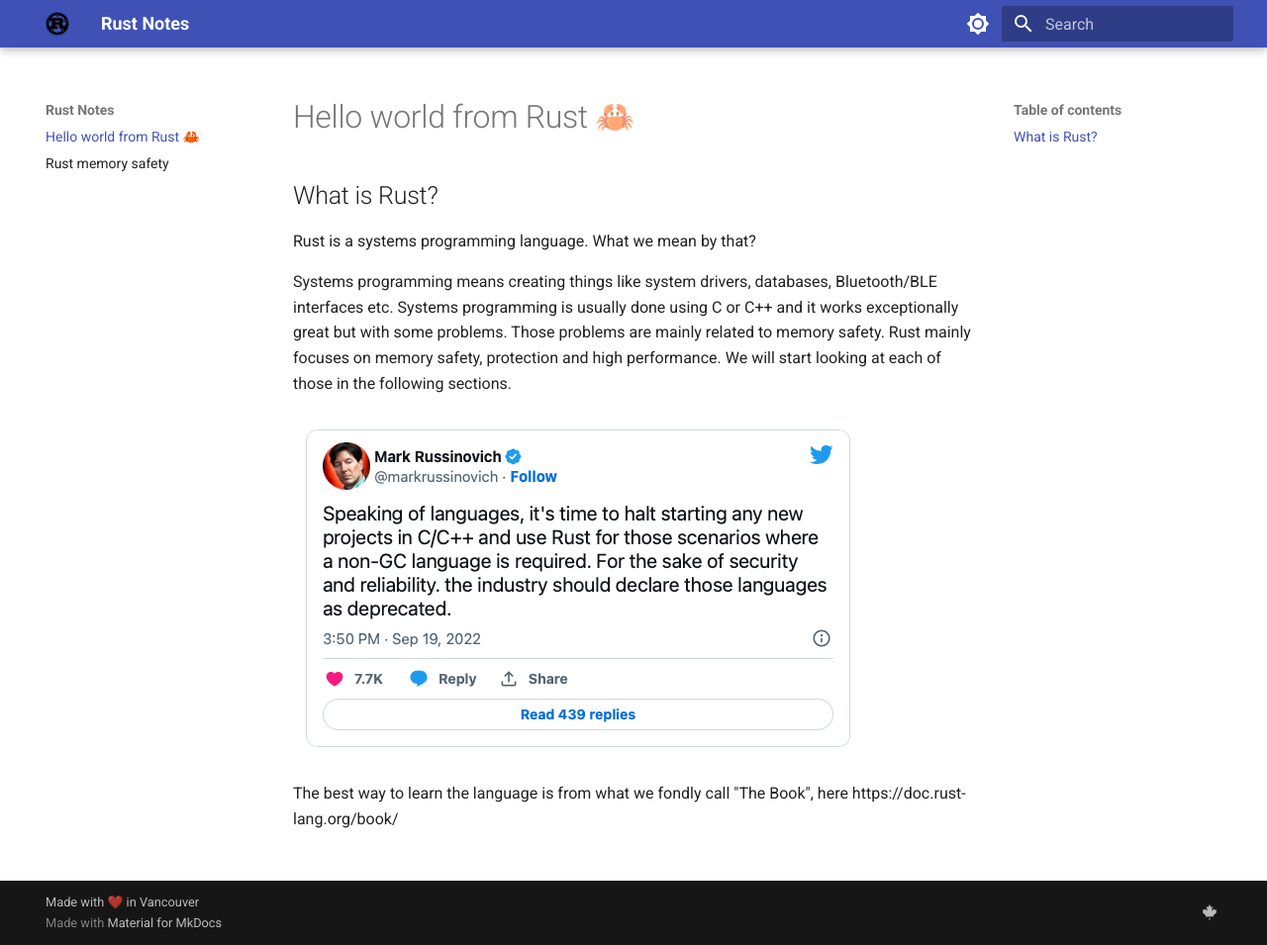
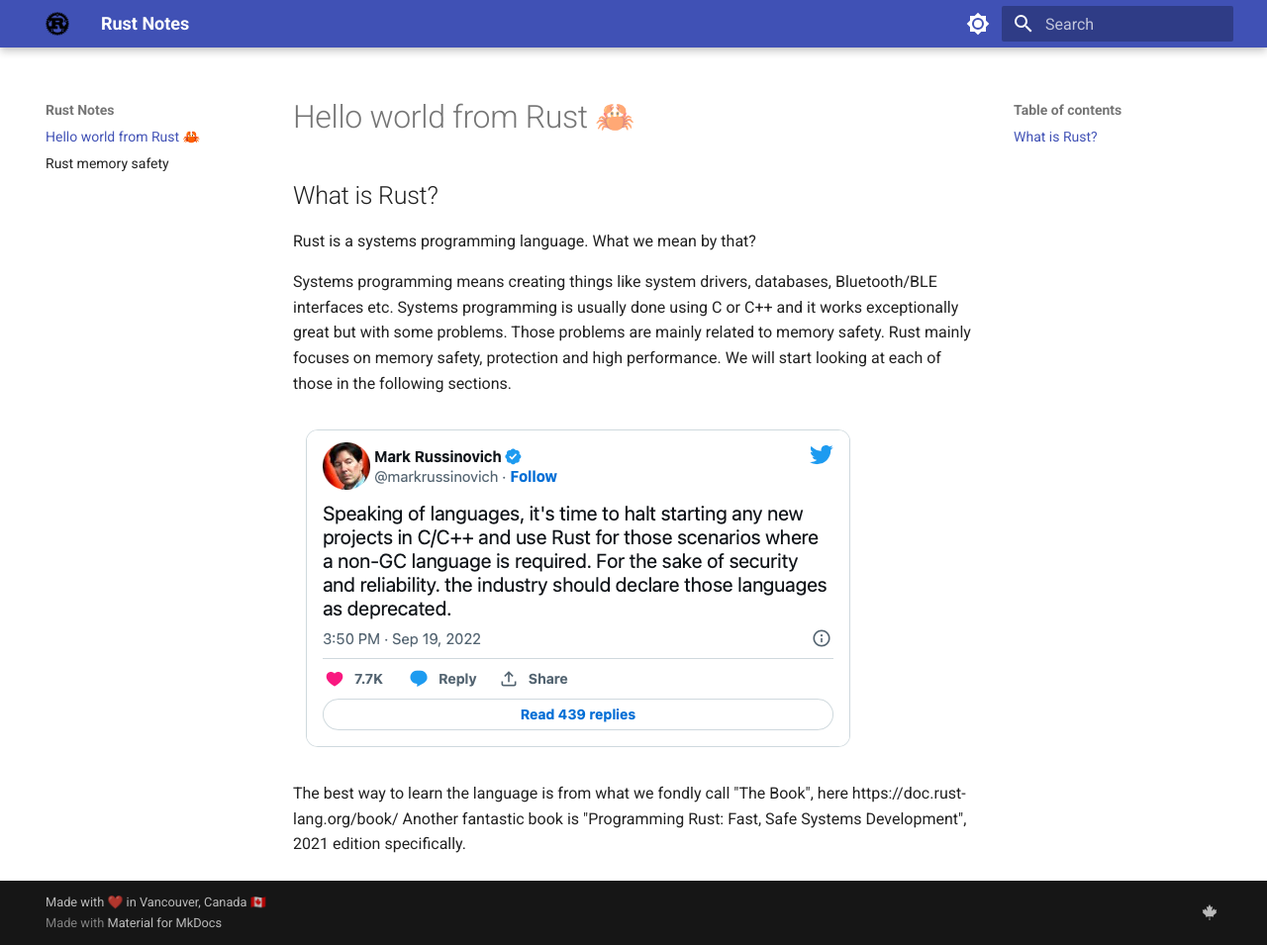
Before and after one commit to karthikaiyasamy/rustnotes, an MkDocs documentation site: the page built from docs/index.md, in a window 1280 px wide and 955 px high. Shown: the whole window at 99% size. Built offline with MkDocs 1.6.1 and Material for MkDocs 9.7.7, drawn with Linux system fonts in a browser that asks for light colours.

Commit message:
Cosmetic changes

```diff
--- a/docs/index.md
+++ b/docs/index.md
@@ -11,3 +11,4 @@
 ![Image title](assets/mark_tweet.png){ align=center }
 
 The best way to learn the language is from what we fondly call "The Book", here https://doc.rust-lang.org/book/
+Another fantastic book is "Programming Rust: Fast, Safe Systems Development", 2021 edition specifically.
--- a/mkdocs.yml
+++ b/mkdocs.yml
@@ -23,7 +23,7 @@
 markdown_extensions:
   - attr_list
   - md_in_html
-copyright: Made with ❤️ in Vancouver
+copyright: Made with ❤️ in Vancouver, Canada 🇨🇦
 extra:
   social:
     - icon: fontawesome/brands/canadian-maple-leaf
```
